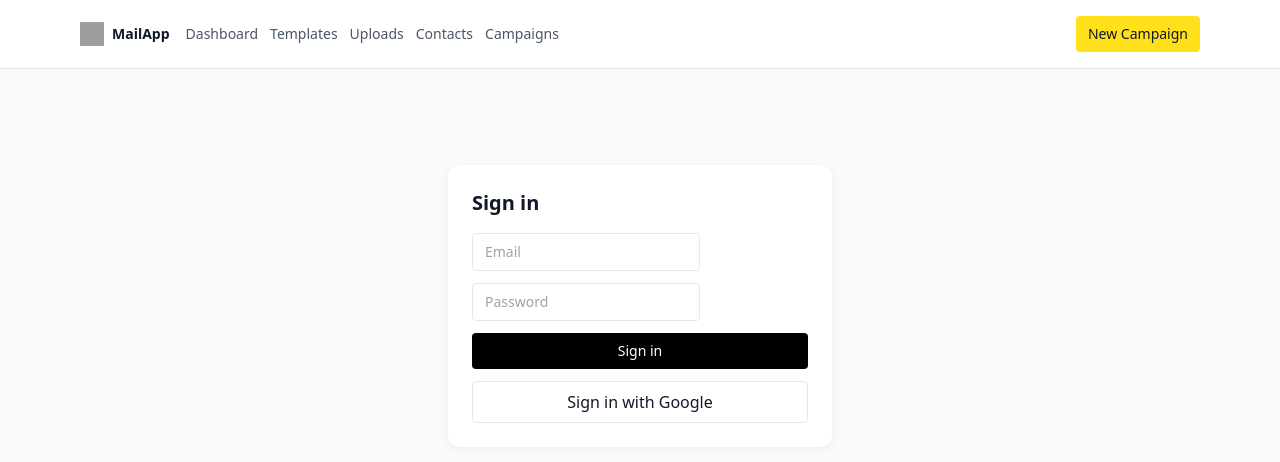
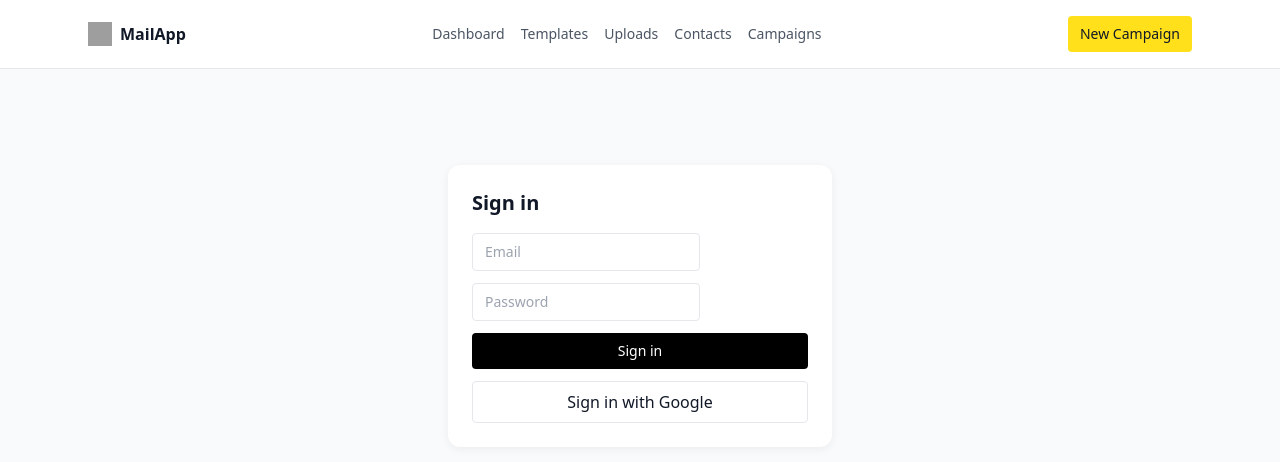
Before and after one commit to farzanfa/bulk-mail-app, a Next.js app: page /login in a window 1280 px wide. Shown: the top 462 px of the page. Built offline with nearby package versions, Linux system fonts and the light colour scheme; grey boxes are pictures that could not be loaded.

Commit message:
feat(responsive): mobile menu header and global responsive tweaks across pages

```diff
--- a/app/globals.css
+++ b/app/globals.css
@@ -5,3 +5,11 @@
 html, body {
   height: 100%;
 }
+
+/* Responsive fixes */
+table {
+  width: 100%;
+}
+.prose {
+  max-width: 100%;
+}
--- a/app/layout.tsx
+++ b/app/layout.tsx
@@ -1,5 +1,6 @@
 import './globals.css';
 import type { ReactNode } from 'react';
+import Header from '@/components/Header';
 export const metadata = {
   title: 'MailApp',
   description: 'Vercel-native bulk mailing platform',
@@ -13,24 +14,7 @@ export default function RootLayout({ children }: { children: ReactNode }) {
   return (
     <html lang="en">
       <body className="min-h-screen bg-gray-50 text-gray-900">
-        <header className="border-b bg-white">
-          <div className="max-w-6xl mx-auto p-4 flex items-center justify-between text-sm">
-            <div className="flex items-center gap-4">
-              <a href="/" className="font-semibold inline-flex items-center gap-2">
-                <img src="/icon.svg" alt="MailApp" className="h-6 w-6"/>
-                MailApp
-              </a>
-              <nav className="hidden md:flex items-center gap-3">
-                <a href="/dashboard" className="text-gray-600 hover:text-black">Dashboard</a>
-                <a href="/templates" className="text-gray-600 hover:text-black">Templates</a>
-                <a href="/uploads" className="text-gray-600 hover:text-black">Uploads</a>
-                <a href="/contacts" className="text-gray-600 hover:text-black">Contacts</a>
-                <a href="/campaigns" className="text-gray-600 hover:text-black">Campaigns</a>
-              </nav>
-            </div>
-            <a href="/campaigns/new" className="inline-flex items-center gap-2 bg-brand px-3 py-2 rounded text-sm hover:bg-brand-dark">New Campaign</a>
-          </div>
-        </header>
+        <Header />
         {children}
         <Toaster richColors position="top-right" />
       </body>
--- /dev/null
+++ b/components/Header.tsx
@@ -0,0 +1,51 @@
+"use client";
+import { useState } from 'react';
+
+export default function Header() {
+  const [open, setOpen] = useState(false);
+  const links = [
+    { href: '/dashboard', label: 'Dashboard' },
+    { href: '/templates', label: 'Templates' },
+    { href: '/uploads', label: 'Uploads' },
+    { href: '/contacts', label: 'Contacts' },
+    { href: '/campaigns', label: 'Campaigns' }
+  ];
+  return (
+    <header className="border-b bg-white">
+      <div className="max-w-6xl mx-auto px-4 sm:px-6 py-4 flex items-center justify-between">
+        <a href="/" className="font-semibold inline-flex items-center gap-2">
+          <img src="/icon.svg" alt="MailApp" className="h-6 w-6"/>
+          <span className="hidden sm:inline">MailApp</span>
+        </a>
+        <nav className="hidden md:flex items-center gap-4 text-sm">
+          {links.map((l) => (
+            <a key={l.href} href={l.href} className="text-gray-600 hover:text-black">{l.label}</a>
+          ))}
+        </nav>
+        <div className="flex items-center gap-2">
+          <a href="/campaigns/new" className="hidden sm:inline-flex items-center gap-2 bg-brand px-3 py-2 rounded text-sm hover:bg-brand-dark">New Campaign</a>
+          <button aria-label="Open menu" className="md:hidden inline-flex items-center justify-center p-2 rounded border" onClick={() => setOpen(true)}>
+            <span className="sr-only">Open menu</span>
+            ☰
+          </button>
+        </div>
+      </div>
+      {open && (
+        <div className="md:hidden fixed inset-0 z-50 bg-black/40" onClick={() => setOpen(false)}>
+          <div className="absolute left-0 top-0 h-full w-72 max-w-[85%] bg-white p-4 shadow">
+            <div className="flex items-center justify-between mb-4">
+              <div className="font-semibold">Menu</div>
+              <button aria-label="Close menu" className="p-2" onClick={() => setOpen(false)}>✕</button>
+            </div>
+            <nav className="flex flex-col gap-3 text-sm">
+              {links.map((l) => (
+                <a key={l.href} href={l.href} className="text-gray-700 hover:text-black" onClick={() => setOpen(false)}>{l.label}</a>
+              ))}
+              <a href="/campaigns/new" className="mt-2 inline-flex items-center gap-2 bg-brand px-3 py-2 rounded text-sm hover:bg-brand-dark" onClick={() => setOpen(false)}>New Campaign</a>
+            </nav>
+          </div>
+        </div>
+      )}
+    </header>
+  );
+}
```
